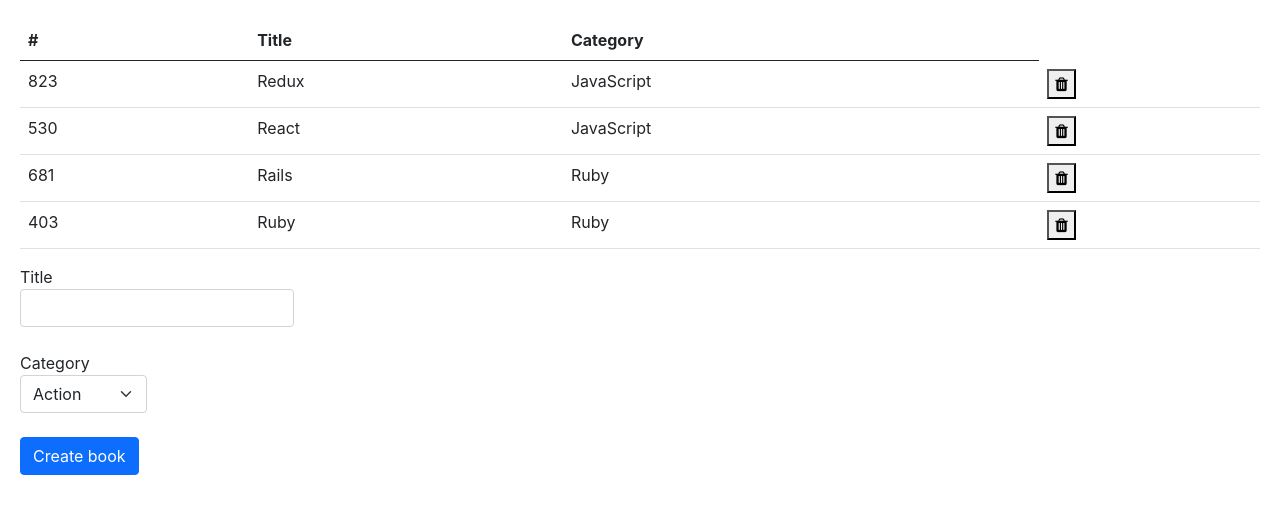
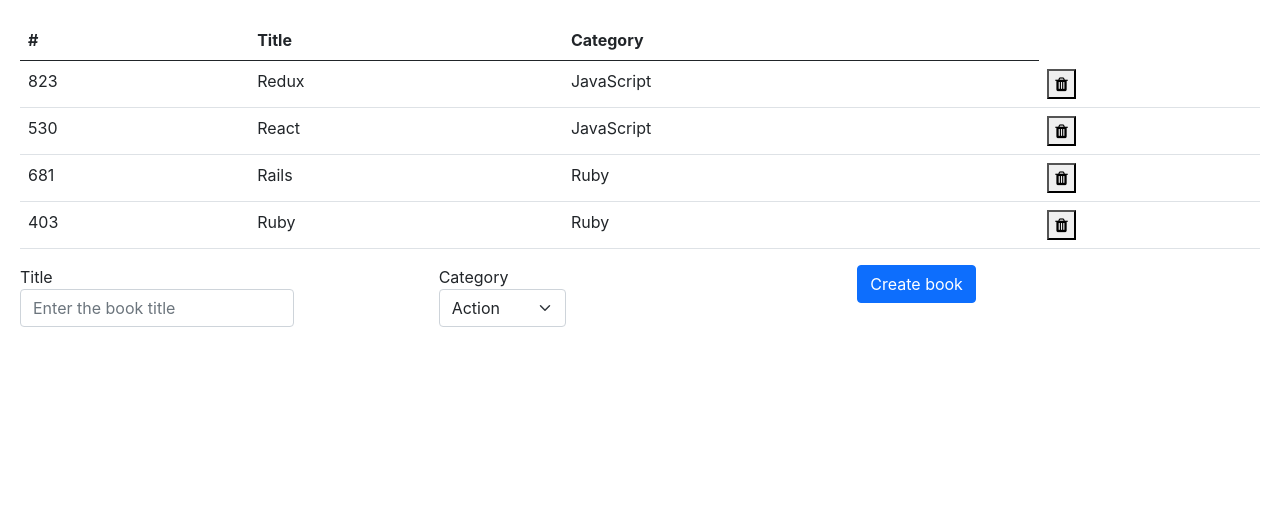
Before and after one commit to marcelomaidden/book_store_cms, a React (Create React App) app: page / in a window 1280 px wide. Shown: the top 514 px of the page. Built offline with nearby package versions, Linux system fonts and the light colour scheme.

Commit message:
Changes form layout

```diff
--- a/src/components/BooksForm.js
+++ b/src/components/BooksForm.js
@@ -29,13 +29,13 @@
 
   return (
     <form className="row g-3">
-      <div className="col-md-12">
+      <div className="col-md-4">
         <label htmlFor="inputTitle" className="form-label">
           Title
-          <input type="text" onChange={handleChange} value={book.title} className="form-control" id="inputTitle" />
+          <input type="text" placeHolder="Enter the book title" onChange={handleChange} value={book.title} className="form-control" id="inputTitle" />
         </label>
       </div>
-      <div className="col-md-12">
+      <div className="col-md-4">
         <label htmlFor="category" className="form-label">
           Category
           <select name="category" onChange={handleChange} className="form-select" id="category">
@@ -45,7 +45,7 @@
           </select>
         </label>
       </div>
-      <div className="col-md-12">
+      <div className="col-md-4">
         <button type="button" onClick={handleSubmit} className="btn btn-primary">Create book</button>
       </div>
     </form>
```
